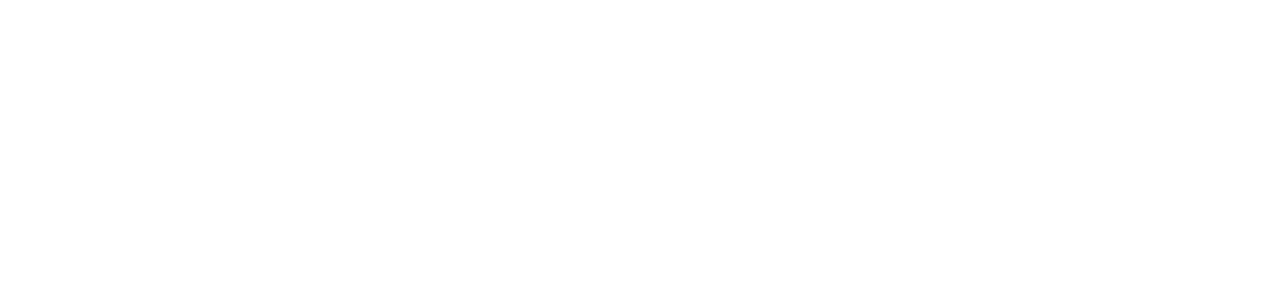
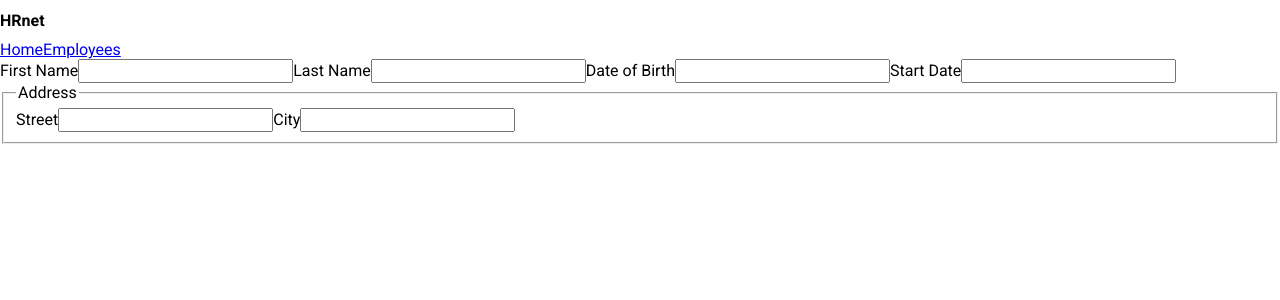
Before and after one commit to EliottAB/EliottAB-EliottAbadie_14_26072022, a React (Create React App) app: page / in a window 1280 px wide. Shown: the top 300 px of the page. Built offline with nearby package versions, Linux system fonts and the light colour scheme.

Commit message:
redux persist and first form created

```diff
--- a/package.json
+++ b/package.json
@@ -3,12 +3,16 @@
   "version": "0.1.0",
   "private": true,
   "dependencies": {
+    "@reduxjs/toolkit": "^1.8.3",
     "@testing-library/jest-dom": "^5.16.4",
     "@testing-library/react": "^13.3.0",
     "@testing-library/user-event": "^13.5.0",
     "react": "^18.2.0",
     "react-dom": "^18.2.0",
+    "react-redux": "^8.0.2",
+    "react-router-dom": "^6.3.0",
     "react-scripts": "5.0.1",
+    "redux-persist": "^6.0.0",
     "web-vitals": "^2.1.4"
   },
   "scripts": {
--- a/src/App.js
+++ b/src/App.js
@@ -1,6 +1,15 @@
+import React from "react";
+import { Routes, Route } from "react-router-dom"
+import { Home } from "./pages/Home";
+import { Employees } from "./pages/Employees";
+
 function App() {
   return (
     <div className="App">
+      <Routes>
+        <Route path="/" element={<Home/>}/>
+        <Route path="/employees" element={<Employees/>}/>
+      </Routes>
     </div>
   );
 }
--- /dev/null
+++ b/src/components/Header.jsx
@@ -0,0 +1,16 @@
+import { Fragment } from "react";
+import { Link } from "react-router-dom";
+
+export function Header(){
+
+    return(
+        <Fragment>
+            <h1>HRnet</h1>
+            <nav>
+                <Link to="/">Home</Link>
+                <Link to="/employees">Employees</Link>
+            </nav>
+        </Fragment>
+    )
+
+}
--- a/src/index.css
+++ b/src/index.css
@@ -1,3 +1,5 @@
+@import url('https://fonts.googleapis.com/css2?family=Roboto:wght@400;700&display=swap');
+
 body {
   margin: 0;
   font-family: -apple-system, BlinkMacSystemFont, 'Segoe UI', 'Roboto', 'Oxygen',
@@ -5,9 +7,15 @@ body {
     sans-serif;
   -webkit-font-smoothing: antialiased;
   -moz-osx-font-smoothing: grayscale;
+  font-size: 16px;
+  font-family: "Roboto";
 }
 
 code {
   font-family: source-code-pro, Menlo, Monaco, Consolas, 'Courier New',
     monospace;
 }
+
+* {
+  font-size: 1em;
+}
--- a/src/index.js
+++ b/src/index.js
@@ -3,11 +3,21 @@ import ReactDOM from 'react-dom/client';
 import './index.css';
 import App from './App';
 import reportWebVitals from './reportWebVitals';
+import { BrowserRouter } from 'react-router-dom';
+import { Provider } from 'react-redux';
+import { persistor, store } from './redux/store';
+import { PersistGate } from 'redux-persist/integration/react';
 
 const root = ReactDOM.createRoot(document.getElementById('root'));
 root.render(
   <React.StrictMode>
-    <App />
+    <BrowserRouter>
+      <Provider store={store}>
+        <PersistGate loading={null} persistor={persistor}>
+          <App />
+        </PersistGate>
+      </Provider>
+    </BrowserRouter>
   </React.StrictMode>
 );
 
--- /dev/null
+++ b/src/pages/Employees.jsx
@@ -0,0 +1,7 @@
+export function Employees(){
+
+    return(
+        <div>zee</div>
+    )
+
+}
--- a/src/pages/Home.jsx
+++ b/src/pages/Home.jsx
@@ -1,7 +1,31 @@
+import { Fragment } from "react"
+import { Header } from "../components/Header"
+
 export function Home(){
 
     return(
-
+        <Fragment>
+            <Header/>
+            <main>
+                <form>
+                    <label htmlFor="firstname">First Name</label>
+                    <input type="text" id="firstname"/>
+                    <label htmlFor="lastname">Last Name</label>
+                    <input type="text" id="lastname"/>
+                    <label htmlFor="birthdate">Date of Birth</label>
+                    <input type="text" id="birthdate"/>
+                    <label htmlFor="startdate">Start Date</label>
+                    <input type="text" id="startdate"/>
+                    <fieldset>
+                        <legend>Address</legend>
+                        <label htmlFor="street">Street</label>
+                        <input type="text" id="street"/>
+                        <label htmlFor="city">City</label>
+                        <input type="text" id="city"/>
+                    </fieldset>
+                </form>
+            </main>
+        </Fragment>
     )
 
 }
--- /dev/null
+++ b/src/redux/store.js
@@ -0,0 +1,43 @@
+import { configureStore, createSlice } from "@reduxjs/toolkit"
+import { persistReducer, persistStore } from 'redux-persist';
+import storage from "redux-persist/lib/storage";
+import thunk from 'redux-thunk';
+
+const persistConfig = {
+    key: 'root',
+    storage,
+  }
+
+const employeesSlice = createSlice({
+    name: "employees",
+    initialState: {
+        firstName: "",
+        lastName: "",
+        birthDate: "",
+        startDate: "",
+        adress: "",
+        departement: ""
+    },
+    reducers:{
+        createEmployee: (state, action) => {
+            state.firstName = action.payload.firstName
+            state.lastName = action.payload.lastName
+            state.birthDate = action.payload.birthDate
+            state.startDate = action.payload.startDate
+            state.adress = action.payload.adress
+            state.departement = action.payload.departement
+        }
+    }
+})
+
+const persistedReducer = persistReducer(persistConfig, employeesSlice.reducer)
+
+export const { createEmployee } = employeesSlice.actions
+
+export const store = configureStore({
+    reducer: persistedReducer,
+    devTools: process.env.NODE_ENV !== 'production',
+    middleware: [thunk],
+})
+
+export const persistor = persistStore(store)
```
Also changed, not shown: src/logo.svg (deleted), 1 other file (tests, documents, lock files or other folders).
